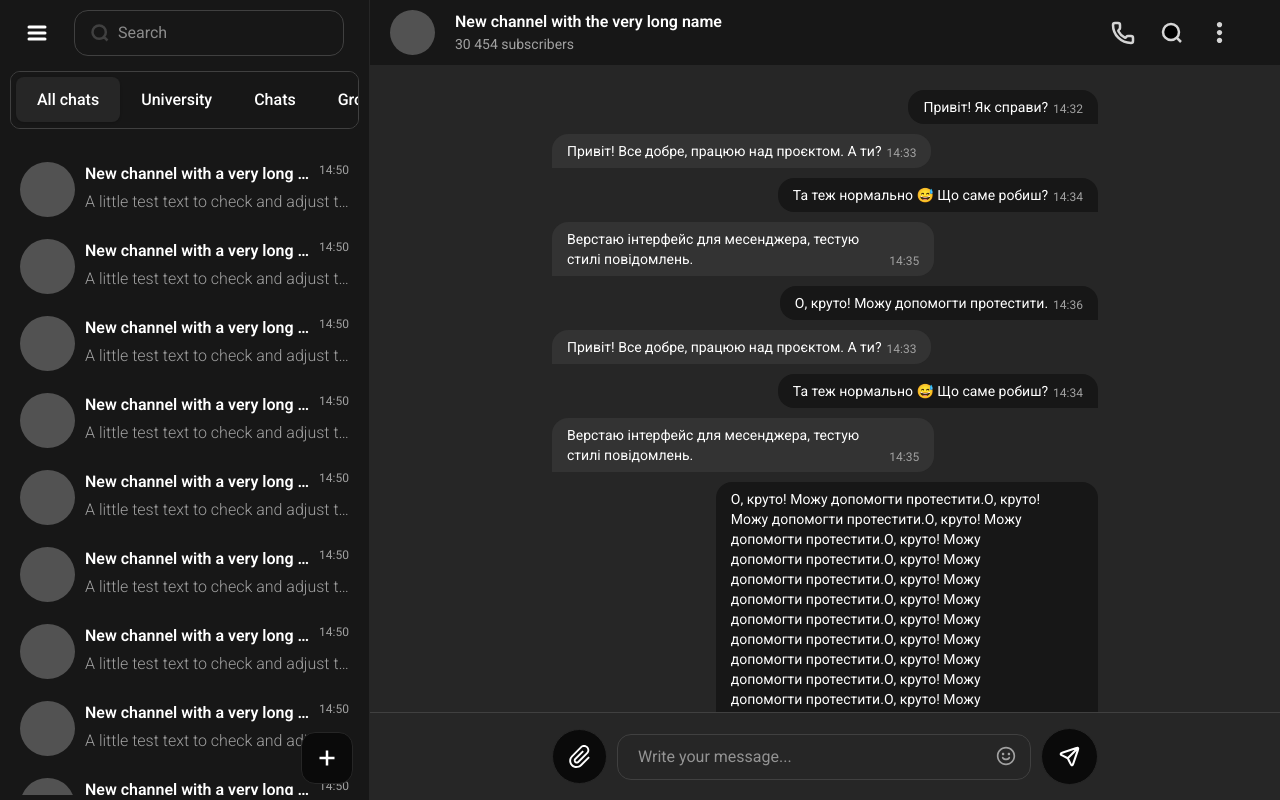
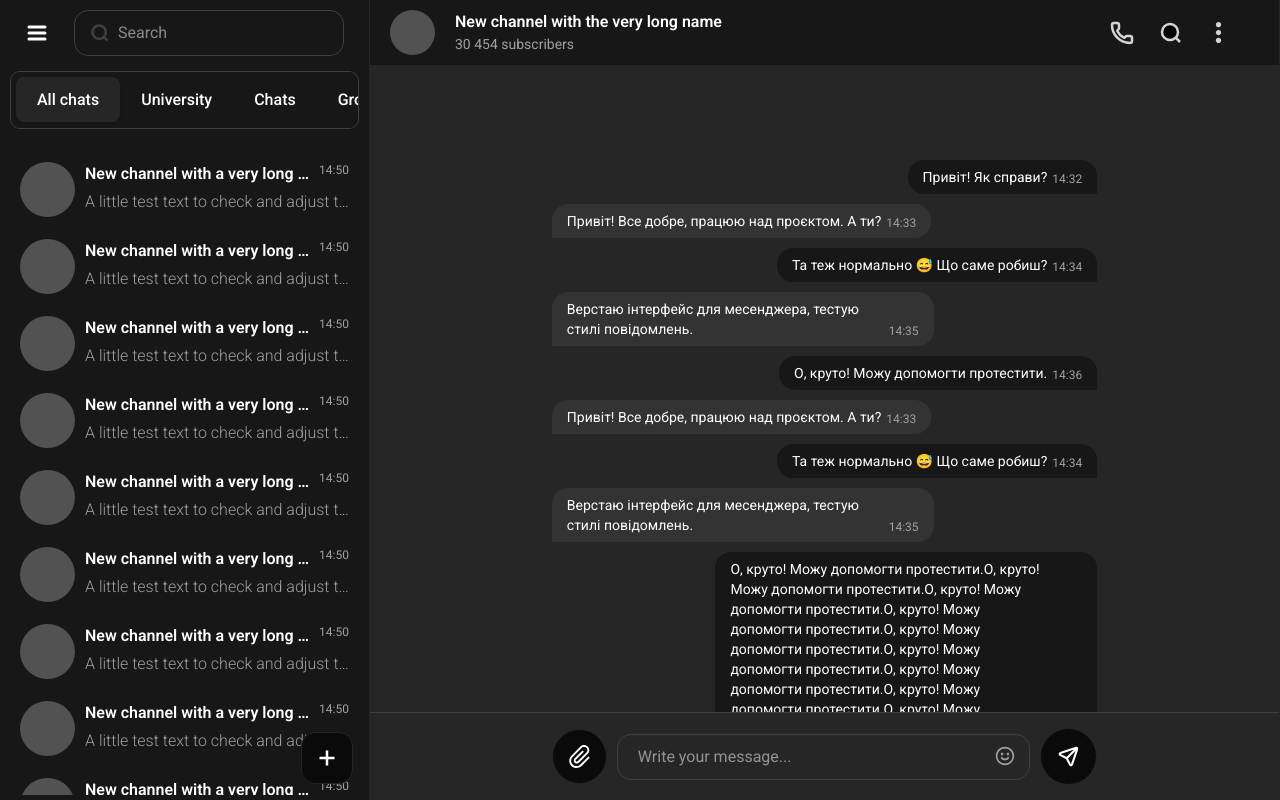
Before and after one commit to endorii/linq-messenger, a Next.js app in the folder client/: page /1 in a window 1280 px wide. Built offline with nearby package versions, Linux system fonts and the light colour scheme.

Commit message:
change folders logic and add signin/signup pages

```diff
--- /dev/null
+++ b/client/src/app/(auth)/layout.tsx
@@ -0,0 +1,7 @@
+import { ReactNode } from "react";
+
+function authLayout({ children }: { children: ReactNode }) {
+    return <div>{children}</div>;
+}
+
+export default authLayout;
--- /dev/null
+++ b/client/src/app/(auth)/signin/page.tsx
@@ -0,0 +1,5 @@
+function SignIn() {
+    return <div>SignIn</div>;
+}
+
+export default SignIn;
--- /dev/null
+++ b/client/src/app/(auth)/signup/page.tsx
@@ -0,0 +1,5 @@
+function SignUp() {
+    return <div>SignUp</div>;
+}
+
+export default SignUp;
--- /dev/null
+++ b/client/src/app/(messenger)/[chatSlug]/layout.tsx
@@ -0,0 +1,111 @@
+"use client";
+
+import { useState } from "react";
+import {
+    BackIcon,
+    InfoIcon,
+    LinkIcon,
+    NotifcationIcon,
+    OptionsIcon,
+    SearchIcon,
+} from "@/shared/icons";
+import { PhoneIcon } from "lucide-react";
+
+function ChatLayout({ children }: { children: React.ReactNode }) {
+    const [sidebarOpen, setSidebarOpen] = useState(false);
+
+    return (
+        <div className="flex w-full h-[100vh]">
+            <div className="flex-1 relative">
+                <div className="absolute top-0 w-full z-10 flex justify-between text-white bg-neutral-900 px-[20px] py-[10px] pr-[50px] cursor-pointer">
+                    <div className="flex gap-[20px]">
+                        <div className="w-[45px] h-[45px] rounded-full bg-neutral-600"></div>
+                        <div onClick={() => setSidebarOpen((prev) => !prev)}>
+                            <div className="font-semibold">
+                                New channel with the very long name
+                            </div>
+                            <div className="text-sm text-neutral-400">
+                                30 454 subscribers
+                            </div>
+                        </div>
+                    </div>
+                    <div className="flex gap-[25px]">
+                        <button>
+                            <PhoneIcon className="w-[24px] stroke-neutral-300 stroke-[2.5]" />
+                        </button>
+                        <button>
+                            <SearchIcon className="w-[24px] stroke-neutral-300 stroke-[2.5]" />
+                        </button>
+                        <button>
+                            <OptionsIcon className="w-[21px] fill-neutral-300" />
+                        </button>
+                    </div>
+                </div>
+                <div className="h-full pt-[70px]">{children}</div>
+            </div>
+
+            {/* Sidebar */}
+            <div
+                className={`overflow-hidden bg-neutral-900 border-l border-neutral-800 text-white transition-all duration-400 ease-in-out ${
+                    sidebarOpen ? "w-[450px]" : "w-0"
+                }`}
+            >
+                {sidebarOpen && (
+                    <div className="flex flex-col h-full">
+                        <div className="flex gap-[20px] items-center p-[18px]">
+                            <button onClick={() => setSidebarOpen(false)}>
+                                <BackIcon className="rotate-180 w-[26px] fill-none stroke-2 stroke-white cursor-pointer" />
+                            </button>
+                            <div className="text-xl font-semibold text-nowrap">
+                                Channel information
+                            </div>
+                        </div>
+                        <div className="flex flex-col gap-[20px] items-center p-[20px]">
+                            <div className="w-[150px] h-[150px] bg-neutral-500 rounded-full"></div>
+                            <div className="flex flex-col gap-[10px] items-center text-center">
+                                <div className="text-xl font-semibold">
+                                    New channel with the very long name
+                                </div>
+                                <div className="text-sm text-neutral-400">
+                                    30 454 subscribers
+                                </div>
+                            </div>
+                        </div>
+                        <div className="flex flex-col gap-[5px] px-[20px] py-[10px]">
+                            <div className="p-[10px] hover:bg-white/5 rounded-xl cursor-pointer flex gap-[30px] items-center">
+                                <InfoIcon className="w-[30px] stroke-2 stroke-neutral-400 fill-none" />
+                                <div className="flex-1 flex flex-col gap-[3px]">
+                                    <div>
+                                        Here should be some text or description
+                                        about this channel. A lot of information
+                                        or just a simple text for filling.
+                                        Bla-bla-bla.
+                                    </div>
+                                    <div className="text-sm text-neutral-400">
+                                        Info
+                                    </div>
+                                </div>
+                            </div>
+                            <div className="p-[10px] hover:bg-white/5 rounded-xl cursor-pointer flex gap-[30px] items-center">
+                                <LinkIcon className="w-[30px] stroke-2 stroke-neutral-400 fill-none" />
+                                <div className="flex-1 flex flex-col gap-[3px]">
+                                    <div>linq.com/channelid</div>
+                                    <div className="text-sm text-neutral-400">
+                                        Link
+                                    </div>
+                                </div>
+                            </div>
+                            <div className="p-[10px] hover:bg-white/5 rounded-xl cursor-pointer flex gap-[30px] items-center">
+                                <NotifcationIcon className="w-[30px] stroke-2 stroke-neutral-400 fill-none" />
+                                <div>Notifications</div>
+                                <button>SwitchLikeOnIphone</button>
+                            </div>
+                        </div>
+                    </div>
+                )}
+            </div>
+        </div>
+    );
+}
+
+export default ChatLayout;
--- /dev/null
+++ b/client/src/app/(messenger)/layout.tsx
@@ -0,0 +1,14 @@
+import Sidebar from "@/features/sidebar/components/Sidebar";
+
+export default function messengerLayout({
+    children,
+}: Readonly<{
+    children: React.ReactNode;
+}>) {
+    return (
+        <div className="flex w-screen h-screen">
+            <Sidebar />
+            {children}
+        </div>
+    );
+}
--- a/client/src/app/[chatSlug]/layout.tsx
+++ /dev/null
@@ -1,36 +0,0 @@
-import { OptionsIcon, SearchIcon } from "@/shared/icons";
-import { PhoneIcon } from "lucide-react";
-
-function ChatLayout({ children }: { children: React.ReactNode }) {
-    return (
-        <div className="w-full relative h-[100vh]">
-            <div className="absolute top-0 w-full z-1 flex justify-between text-white bg-neutral-900 px-[20px] py-[10px] pr-[50px]">
-                <div className="flex gap-[20px]">
-                    <div className="w-[45px] h-[45px] rounded-full bg-neutral-600"></div>
-                    <div>
-                        <div className="font-semibold">
-                            New channel with the very long name
-                        </div>
-                        <div className="text-sm text-neutral-400">
-                            30 454 subscribers
-                        </div>
-                    </div>
-                </div>
-                <div className="flex gap-[25px]">
-                    <button>
-                        <PhoneIcon className="w-[24px] stroke-neutral-300 stroke-[2.5]" />
-                    </button>
-                    <button>
-                        <SearchIcon className="w-[24px] stroke-neutral-300 stroke-[2.5]" />
-                    </button>
-                    <button>
-                        <OptionsIcon className="w-[21px] fill-neutral-300" />
-                    </button>
-                </div>
-            </div>
-            <div className="h-full">{children}</div>
-        </div>
-    );
-}
-
-export default ChatLayout;
--- a/client/src/app/layout.tsx
+++ b/client/src/app/layout.tsx
@@ -1,7 +1,6 @@
 import type { Metadata } from "next";
 import { Roboto } from "next/font/google";
 import "./globals.css";
-import Sidebar from "@/features/sidebar/components/Sidebar";
 
 const roboto = Roboto({});
 
@@ -18,10 +17,7 @@ export default function RootLayout({
     return (
         <html lang="en">
             <body className={`${roboto.className} bg-neutral-800`}>
-                <div className="flex w-screen h-screen">
-                    <Sidebar />
-                    {children}
-                </div>
+                {children}
             </body>
         </html>
     );
```
Also changed, not shown: client/src/app/(messenger)/[chatSlug]/page.tsx (renamed from client/src/app/[chatSlug]/page.tsx), client/src/app/(messenger)/page.tsx (renamed from client/src/app/page.tsx).
